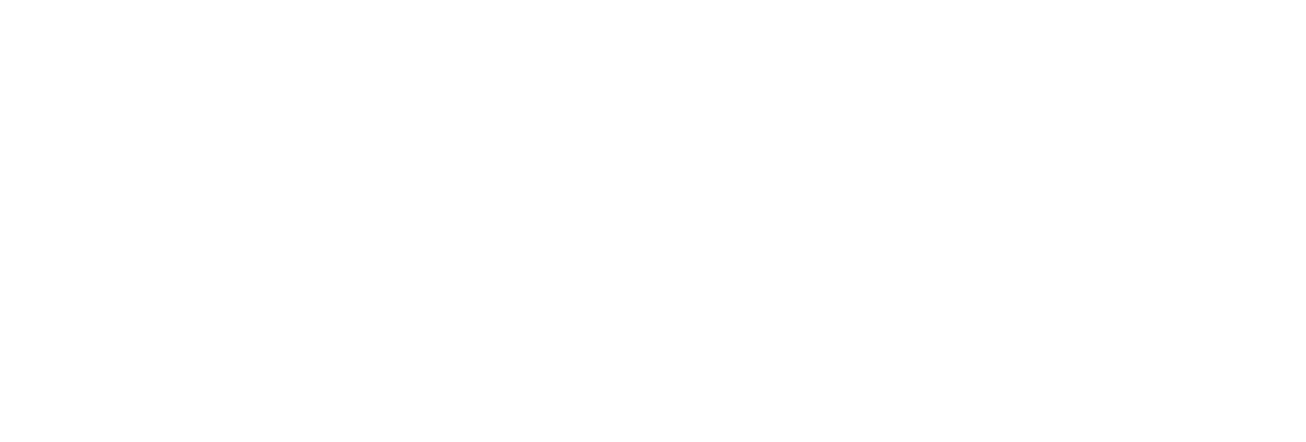
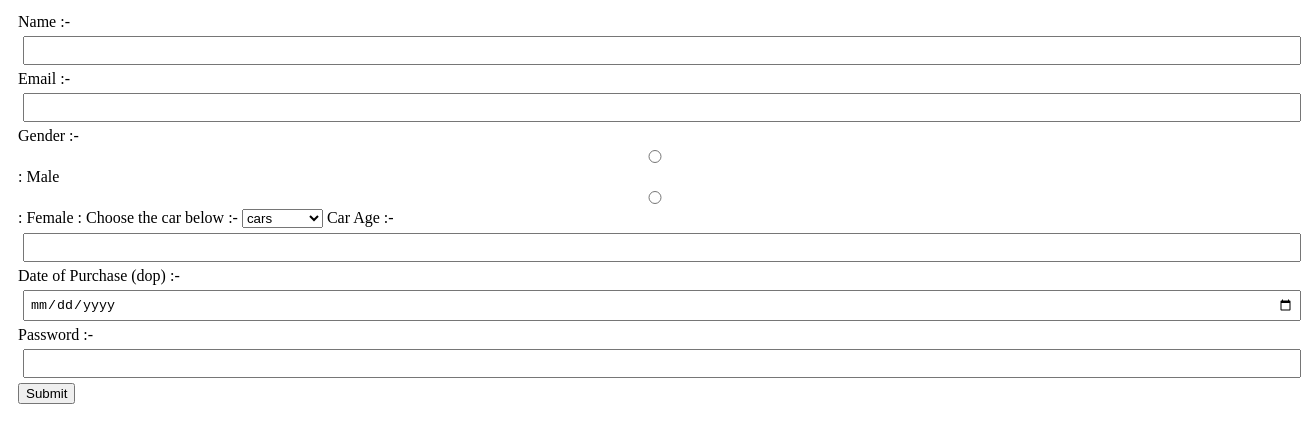
Before and after one commit to acciojob/car-insurance-form-shubham-raghav11, a website: page main.html in a window 1280 px wide. Shown: the whole page, 1306 px wide, since content can reach past the window. Drawn offline with Linux system fonts and the light colour scheme.

Commit message:
created a submission

```diff
--- a/main.html
+++ b/main.html
@@ -8,6 +8,47 @@
 
 <body>
 	<!-- the entire body must be written by student -->
+
+	<form method="post">
+		<label for="name"> Name :-
+			<input type="text" id="name" required>
+		</label>
+		<label for="email"> Email :-
+			<input type="email" id="email" required>
+		</label>
+
+		<label for="gender"> Gender :-
+
+			<input type="radio" name="gender" required>
+			<label>: Male</label>
+
+			<input type="radio" name="gender" required>
+			<label>: Female :</label>
+		</label>
+
+		<label for="cars"> Choose the car below :-
+			<select id="cars">
+				<option value="" disabled selected> cars</option>
+				<option value="bmw">BMW</option>
+				<option value="bmw">Audi</option>
+				<option value="bmw">Mercedez</option>
+			</select>
+		</label>
+
+		<label for="carage"> Car Age :-
+			<input type="number" id="carage" required>
+		</label>
+
+		<label for="dop"> Date of Purchase (dop) :-
+			<input type="date" id="dop" required>
+		</label>
+
+		<label for="password"> Password :-
+			<input type="password" id="password" requied>
+		</label>
+
+		<button type="submit">Submit</button>
+	</form>
     <script type="text/javascript" src="./script.js">
 </script>
 
--- a/styles.css
+++ b/styles.css
@@ -1,2 +1,8 @@
 
 /* Your CSS Code here. */
+
+input, form{
+	width:100%;
+	padding:5px;
+	margin:5px;
+}
```
